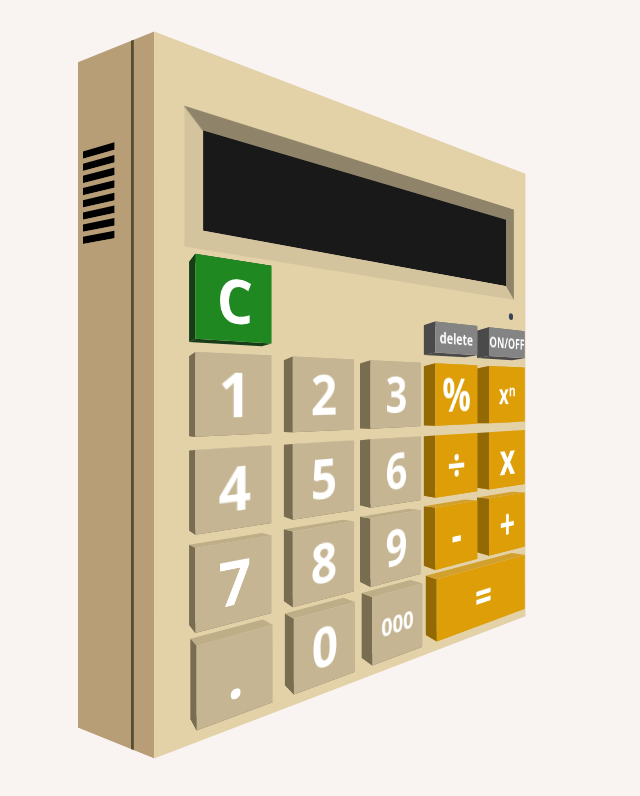
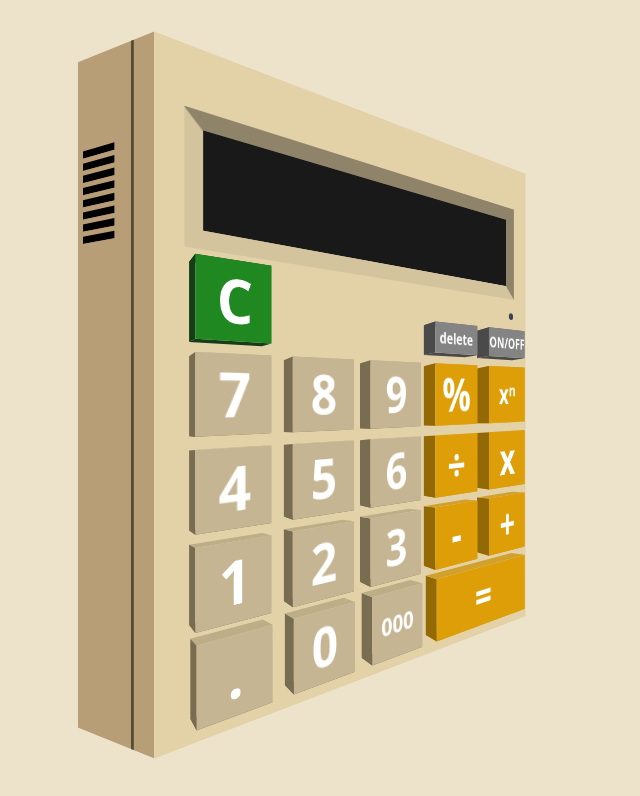
Before and after one commit to Amirali-Setayeshmehr/3D-Calculator, a website: page src/index.html in a window 1280 px wide. Shown: the whole page, without its empty margins (0-640 px from the left). Drawn offline with Linux system fonts and the light colour scheme.

Commit message:
add font style change number locations  and input styles

```diff
--- a/src/assets/js/script.js
+++ b/src/assets/js/script.js
@@ -5,7 +5,6 @@ let _status = ""
 let toggle = false
 const lamp = document.getElementById("lamp")
 let power = ""
-
 
 inp.addEventListener("keydown", (e) => {
     if (!((e.key >= "0" && e.key <= "9") || ["Backspace", "Delete","."].includes(e.key))){
@@ -85,8 +84,8 @@ function calc(){
                     _status = ""
                     num = ""
                 }else{
+                    inp.removeAttribute("readOnly")
                     toggle = !toggle
-                    inp.removeAttribute("readOnly")
                     lamp.classList.remove("bg-gray-700")
                     lamp.classList.add("bg-green-600")
                     lamp.classList.add("lampShadow")
--- a/src/assets/styles/master.css
+++ b/src/assets/styles/master.css
@@ -16,3 +16,8 @@
     background-color:rgba(0, 0, 0, 0.064) ;
     clip-path: polygon(0 0, 0 100%, 100% 100%, 100% 100%, 100% 100%, 100% 100%, 100% 100%, 96.3% 86.3%, 3.7% 86.3%, 3.7% 13.7%);
 }
+
+@font-face {
+    font-family: "digital";
+    src: url(../fonts/digital-7.ttf);
+}
--- a/src/index.html
+++ b/src/index.html
@@ -6,7 +6,8 @@
     <title>calculator</title>
     <link rel="stylesheet" href="assets/styles/output.css">
 </head>
-<body class="bg-[#f9f4f2]">
+
+<body class=" bg-[#ede3ca] ">
 
     <section class="perspective-midrange">
         <div class="relative right-0 bg-[#e3d1a8] w-[450px] h-[550px] mt-[120px] ms-22 md:ms-40 transform-3d transform rotate-y-40 md:rotate-y-50 xl:rotate-y-60   before:w-28 before:h-full before:bg-[#b89e77] before:content-[] before:absolute before:transform before:rotate-y-90 before:origin-left before:left-0 ">
@@ -25,7 +26,7 @@
 
             <div class="absolute w-10/12 h-20 bg-[#191919]! mt-16 ms-[37.5px]" >
                 <!-- //////////////////////////////////////////////////////////////////////////////////////////////////////////////////////////// -->
-                <input  class="select-none text-right pointer-events-none caret-transparent text-green-600 w-full h-full text-5xl focus:outline-none focus:ring-0 px-2" maxlength="10" type="text" autofocus name="number-inp" id="inp">
+                <input  class="tracking-wider font-[digital] select-none text-right pointer-events-none caret-transparent text-[#32ff32] w-full h-full text-6xl focus:outline-none focus:ring-0 px-2" readonly maxlength="11" type="text" autofocus name="number-inp" id="inp">
             </div>
             <div class="clip_p1 absolute w-[405px] h-[110px]  mt-[49px] ms-[22.5px]" ></div>
             <div class="clip_p2 absolute w-[405px] h-[110px]  mt-[49px] ms-[22.5px]" ></div>
@@ -39,13 +40,13 @@
 
                 </div>
                 <div class="button invisible">
-                    <strong class="select-none absolute! w-full h-full text-white flex justify-center items-center text-5xl"> 1 </strong>
+                    <strong class="select-none absolute! w-full h-full text-white flex justify-center items-center text-5xl"> 7 </strong>
                     <div class="w-4 h-full bg-[#796d51] transform origin-left rotate-y-90"></div>
                     <div class="w-full h-4 bg-[#796d51] transform origin-top -rotate-x-90"></div>
                     <div class="absolute top-0 w-full h-4 bg-[#bdae88] transform origin-top -rotate-x-90"></div>
                 </div>
                 <div class="button invisible">
-                    <strong class="select-none  absolute! w-full h-full text-white flex justify-center items-center text-5xl"> 1 </strong>
+                    <strong class="select-none  absolute! w-full h-full text-white flex justify-center items-center text-5xl"> 8 </strong>
                     <div class="w-4 h-full bg-[#796d51] transform origin-left rotate-y-90"></div>
                     <div class="w-full h-4 bg-[#796d51] transform origin-top -rotate-x-90"></div>
                     <div class="absolute top-0 w-full h-4 bg-[#bdae88] transform origin-top -rotate-x-90"></div>
@@ -63,19 +64,19 @@
                     <div class="absolute top-0 w-full h-4 bg-[#6b6b6b] transform origin-top -rotate-x-90"></div>
                 </div>
                 <div class="button">
-                    <strong class="select-none absolute! w-full h-full text-white flex justify-center items-center text-5xl"> 1 </strong>
+                    <strong class="select-none absolute! w-full h-full text-white flex justify-center items-center text-5xl"> 7 </strong>
                     <div class="w-4 h-full bg-[#796d51] transform origin-left rotate-y-90"></div>
                     <div class="w-full h-4 bg-[#796d51] transform origin-top -rotate-x-90"></div>
                     <div class="absolute top-0 w-full h-4 bg-[#bdae88] transform origin-top -rotate-x-90"></div>
                 </div>
                 <div class="button">
-                    <strong class="select-none absolute! w-full h-full text-white flex justify-center items-center text-5xl"> 2 </strong>
+                    <strong class="select-none absolute! w-full h-full text-white flex justify-center items-center text-5xl"> 8 </strong>
                     <div class="w-4 h-full bg-[#796d51] transform origin-left rotate-y-90"></div>
                     <div class="w-full h-4 bg-[#796d51] transform origin-top -rotate-x-90"></div>
                     <div class="absolute top-0 w-full h-4 bg-[#bdae88] transform origin-top -rotate-x-90"></div>
                 </div>
                 <div class="button">
-                    <strong class="select-none  absolute! w-full h-full text-white flex justify-center items-center text-5xl"> 3 </strong>
+                    <strong class="select-none  absolute! w-full h-full text-white flex justify-center items-center text-5xl"> 9 </strong>
                     <div class="w-4 h-full bg-[#796d51] transform origin-left rotate-y-90"></div>
                     <div class="w-full h-4 bg-[#796d51] transform origin-top -rotate-x-90"></div>
                     <div class="absolute top-0 w-full h-4 bg-[#bdae88] transform origin-top -rotate-x-90"></div>
@@ -123,19 +124,19 @@
                     <div class="absolute top-0 w-full h-4 bg-[#d1a02d] transform origin-top -rotate-x-90"></div>
                 </div>
                 <div class="button">
-                    <strong class="select-none absolute! w-full h-full text-white flex justify-center items-center text-5xl"> 7 </strong>
+                    <strong class="select-none absolute! w-full h-full text-white flex justify-center items-center text-5xl"> 1 </strong>
                     <div class="w-4 h-full bg-[#796d51] transform origin-left rotate-y-90"></div>
                     <div class="w-full h-4 bg-[#796d51] transform origin-top -rotate-x-90"></div>
                     <div class="absolute top-0 w-full h-4 bg-[#bdae88] transform origin-top -rotate-x-90"></div>
                 </div>
                 <div class="button">
-                    <strong class="select-none absolute! w-full h-full text-white flex justify-center items-center text-5xl"> 8 </strong>
+                    <strong class="select-none absolute! w-full h-full text-white flex justify-center items-center text-5xl"> 2 </strong>
                     <div class="w-4 h-full bg-[#796d51] transform origin-left rotate-y-90"></div>
                     <div class="w-full h-4 bg-[#796d51] transform origin-top -rotate-x-90"></div>
                     <div class="absolute top-0 w-full h-4 bg-[#bdae88] transform origin-top -rotate-x-90"></div>
                 </div>
                 <div class="button">
-                    <strong class="select-none absolute! w-full h-full text-white flex justify-center items-center text-5xl"> 9 </strong>
+                    <strong class="select-none absolute! w-full h-full text-white flex justify-center items-center text-5xl"> 3 </strong>
                     <div class="w-4 h-full bg-[#796d51] transform origin-left rotate-y-90"></div>
                     <div class="w-full h-4 bg-[#796d51] transform origin-top -rotate-x-90"></div>
                     <div class="absolute top-0 w-full h-4 bg-[#bdae88] transform origin-top -rotate-x-90"></div>
```
Also changed, not shown: src/assets/fonts/digital-7.ttf (added), src/assets/img/win7bg.jpeg (added), src/assets/styles/output.css.
